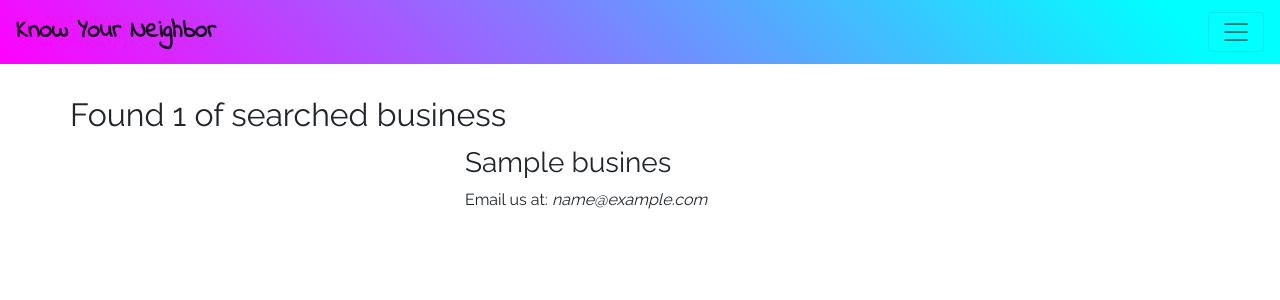
After one commit to VickyMutai/neighborhood-watch, a Django app: template hood/templates/search.html in a window 1280 px wide. The commit adds this page. Shown: the top 300 px of the page. Run offline with Django 3.2, Linux system fonts and the light colour scheme; the template is opened without the code that fills it: most values are stand-ins (such as "Sample title", 1, 10 or a date in 2020); some libraries are stand-ins or nearby versions.

Commit message:
creating searcch engine for business

```diff
--- a/hood/templates/navbar.html
+++ b/hood/templates/navbar.html
@@ -7,7 +7,21 @@ background: -o-linear-gradient(45deg, #ff00ff 0%, #00ffff 91%, #00ffff 100%); /*
 background: -ms-linear-gradient(45deg, #ff00ff 0%, #00ffff 91%, #00ffff 100%); /* ie10+ */
 background: linear-gradient(45deg, #ff00ff 0%, #00ffff 91%, #00ffff 100%); /* w3c */
 filter: progid:DXImageTransform.Microsoft.gradient( startColorstr='#00ffff', endColorstr='#ff00ff',GradientType=1 ); /* ie6-9 */">
-        <a class="navbar-brand" href="/" style="font-size:30px;font-family: 'Indie Flower', cursive;"><b>Know Your Neighbor</b></a>
+        <a class="navbar-brand" href="/" style="font-size:25px;font-family: 'Indie Flower', cursive;"><b>Know Your Neighbor</b></a>
+
+        {% if user.is_authenticated %}
+        <div class="col-sm-4 col-md-4">
+          <form action="{% url 'search_results' %}" role="search" class="navbar-form">
+            <div class="input-group">
+              <input type="text" class="form-control" placeholder="Search Business" name="biz">
+              <div class="input-group-btn">
+                <button class="btn btn-default" type="submit">Search
+                </button>
+              </div>
+            </div>
+          </form>
+        </div>
+        {% endif %}
         <button class="navbar-toggler" type="button" data-toggle="collapse" data-target="#navbarNavAltMarkup" aria-controls="navbarNavAltMarkup" aria-expanded="false" aria-label="Toggle navigation">
           <span class="navbar-toggler-icon"></span>
         </button>
--- a/hood/templates/neighborhood.html
+++ b/hood/templates/neighborhood.html
@@ -5,7 +5,7 @@
 {{block.super}}
 <div class="container mt-5">
         <div class="row mt-5"></div>
-            {% for user in user %}
+            {% for user in myuser %}
             {% if user.user.id == current_user.id %}
             {% for neiba in hood %}
             {% if neiba.name == "Pipeline" %}
--- /dev/null
+++ b/hood/templates/search.html
@@ -0,0 +1,28 @@
+{% extends 'base.html' %}
+{% load bootstrap4 %}
+{% load static %}
+{% block content %}
+{{block.super}}
+<div class="container mt-5">
+    <div class="row mt-5"></div>
+    <div class="row mt-5">
+            {% if biz %}
+            <h2>Found {{ biz|length }} of searched business {{message}}</h2>
+            {% else %}
+            <h2> Found 0 business for the search business {{message}}</h2>
+            {% endif %}
+    </div>
+    <div class="row mt-1">
+        {% if biz %}
+        {% for business in biz %}
+        <div class="col-md-4 col-lg-4 col-sm-4 col-xs-4"></div>
+        <div class="col-md-4 col-lg-4 col-sm-4 col-xs-4">
+                <h3>{{business.name}}</h3>
+                <p>Email us at: <i>{{business.business_email}}</i></p>
+        </div>
+        <div class="col-md-4 col-lg-4 col-sm-4 col-xs-4"></div>
+        {% endfor %}
+        {% endif %}
+    </div>
+</div>
+{% endblock %}
--- a/hood/urls.py
+++ b/hood/urls.py
@@ -7,9 +7,9 @@ urlpatterns=[
     url('^$',views.index,name='index'),
     url(r'^new/',views.create_profile,name='new_profile'),
     url(r'^profile/',views.view_profile,name='profile'),
-    url(r'^neighborhood/',views.neighborhood,name='neighborhood'),
     url(r'^view_your_hood/',views.view_hood,name='hood'),
     url(r'^businesses/',views.view_business,name='biz'),
+    url(r'^searched/', views.search_results, name='search_results')
 ]
 if settings.DEBUG:
     urlpatterns+= static(settings.MEDIA_URL, document_root = settings.MEDIA_ROOT)
--- a/static/css/main.css
+++ b/static/css/main.css
@@ -1,3 +1,5 @@
-h1{
-    color: red;
+@import url('https://fonts.googleapis.com/css?family=Montserrat|Raleway');
+
+body{
+    font-family: 'Raleway', sans-serif;
 }
```
Also changed, not shown: hood/views.py (+13 -1 lines).
